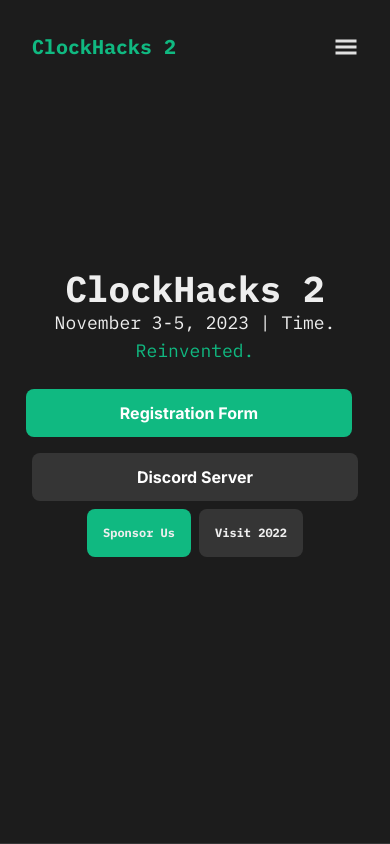
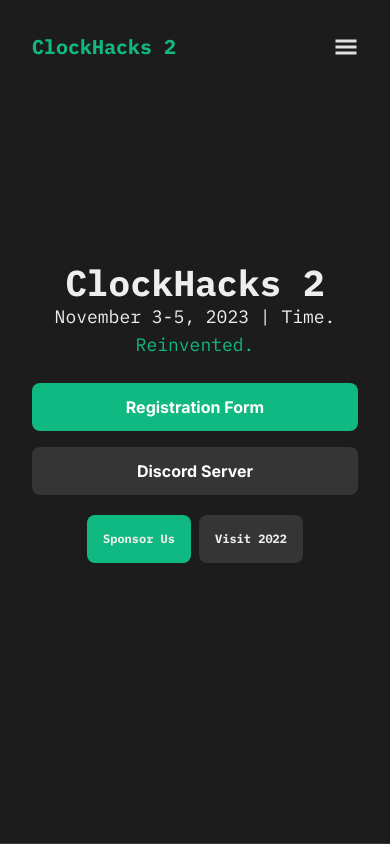
Before and after one commit to ClockHacks/clockhacks.dev, a React (Vite) app: page / in a window 390 px wide. Shown: the top 844 px of the page. Built offline with nearby package versions, Linux system fonts and the light colour scheme.

Commit message:
fix: Minor responsiveness issue

```diff
--- a/src/sections/Landing.jsx
+++ b/src/sections/Landing.jsx
@@ -44,10 +44,10 @@ const Landing = () => {
       <h1 className='text-4xl lg:text-9xl cursor-pointer text-center lg:text-left' onClick={clicked}>{header}</h1>
       <h2 className='text-lg lg:text-3xl font-normal mb-4 text-center lg:text-left'>November 3-5, 2023 | Time. <span className='text-accent1'>Reinvented.</span></h2>
       <div className="flex flex-col md:flex-row items-center w-full">
-        <a className="bg-accent1 text-center font-bold hadow-lg my-2 mr-3 p-3 text-white rounded-lg w-full" target="_BLANK" href="https://docs.google.com/forms/d/e/1FAIpQLScJjZKZyVWQyC4ehvoWkJ0nd8Ul75DQ0Wjn0vW23d13a4WX_A/viewform">
+        <a className="bg-accent1 text-center font-bold hadow-lg my-2 md:mr-3 p-3 text-white rounded-lg w-full" target="_BLANK" href="https://docs.google.com/forms/d/e/1FAIpQLScJjZKZyVWQyC4ehvoWkJ0nd8Ul75DQ0Wjn0vW23d13a4WX_A/viewform">
           Registration Form
         </a>
-        <a className="bg-bg2 text-center font-bold hadow-lg my-2 p-3 text-white rounded-lg w-full" target="_BLANK" href="https://discord.com/invite/gN3k2Wmv2b">
+        <a className="bg-bg2 text-center font-bold hadow-lg my-2 mb-5 md:mb-0 p-3 text-white rounded-lg w-full" target="_BLANK" href="https://discord.com/invite/gN3k2Wmv2b">
           Discord Server
         </a>
       </div>
```
